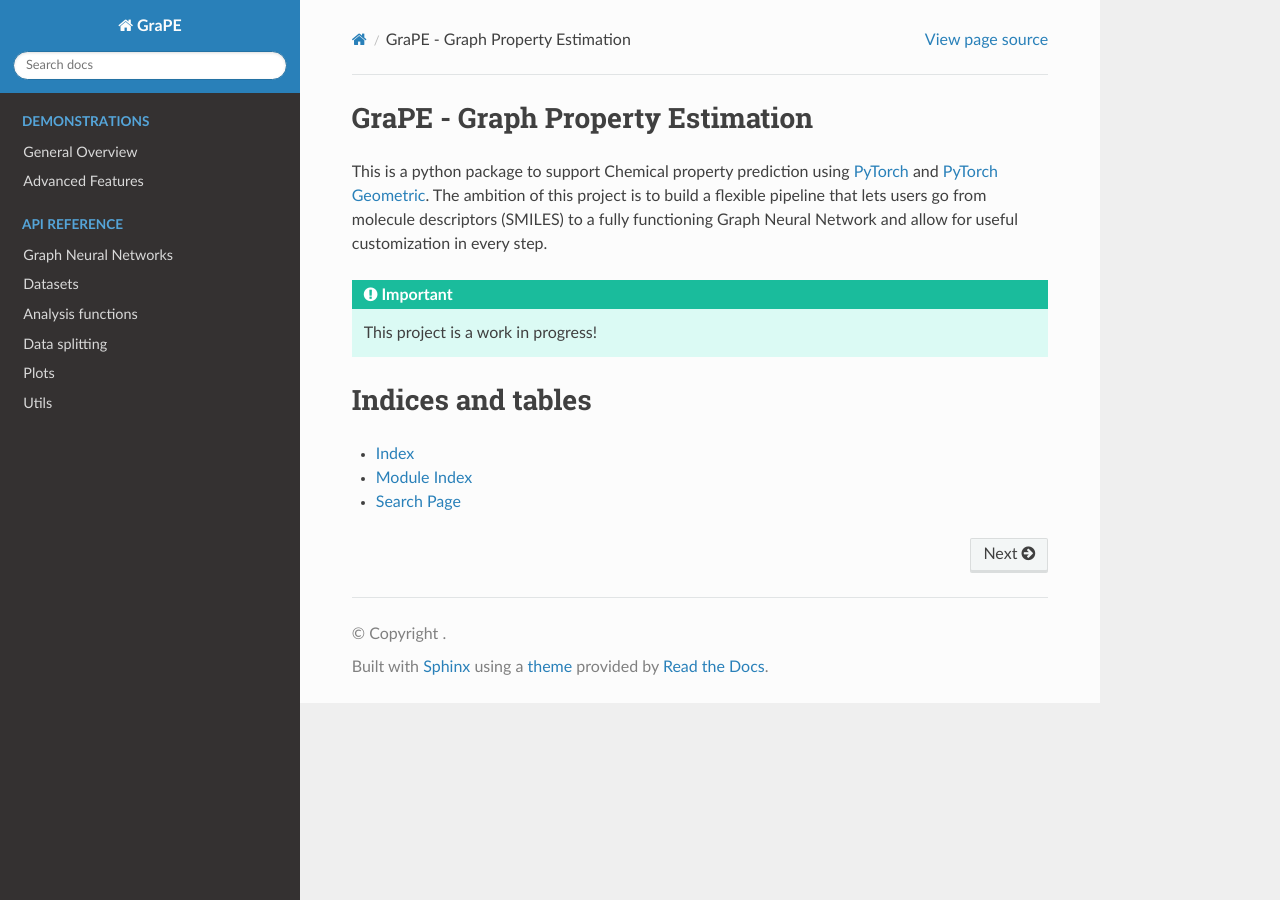
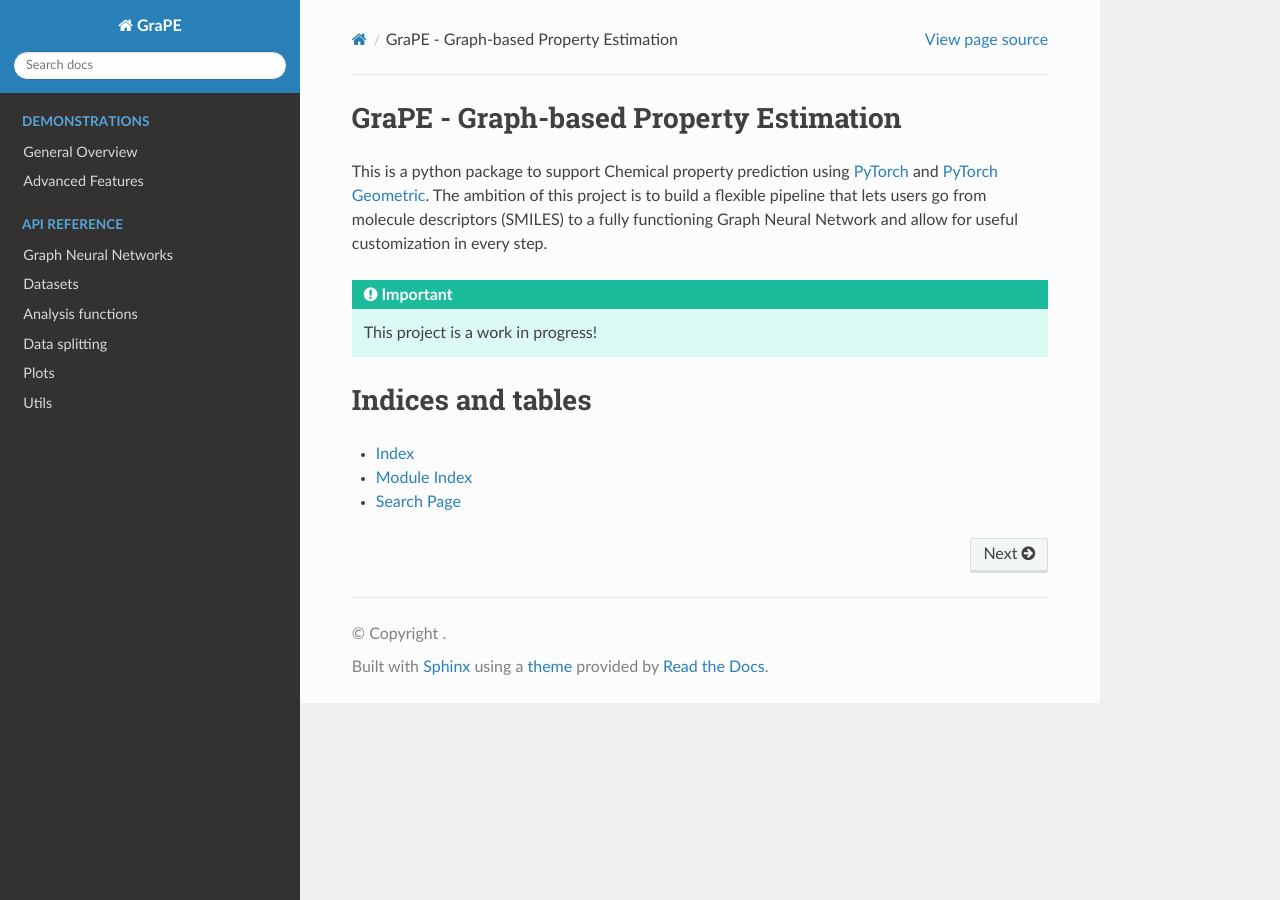
Before and after one commit to aerte/GraPE, a Sphinx documentation site: the page built from docs/source/index.rst, in a window 1280 px wide. Built offline with Sphinx 7.4.7 and the Read the Docs theme 2.0.0, drawn with Linux system fonts in a browser that asks for light colours.

```diff
--- a/README.md
+++ b/README.md
@@ -1,3 +1,3 @@
-# GraPE - Graph Property Estimation
+# GraPE - Graph-based Property Estimation
 
 A chemical property prediction pipeline.
--- a/docs/source/index.rst
+++ b/docs/source/index.rst
@@ -1,4 +1,4 @@
-GraPE - Graph Property Estimation
+GraPE - Graph-based Property Estimation
 ==================================
 
 This is a python package to support Chemical property prediction using `PyTorch <https://pytorch.org/docs/stable/index.
```
Also changed, not shown: docs/source/api/models.rst (+26 -8 lines).
